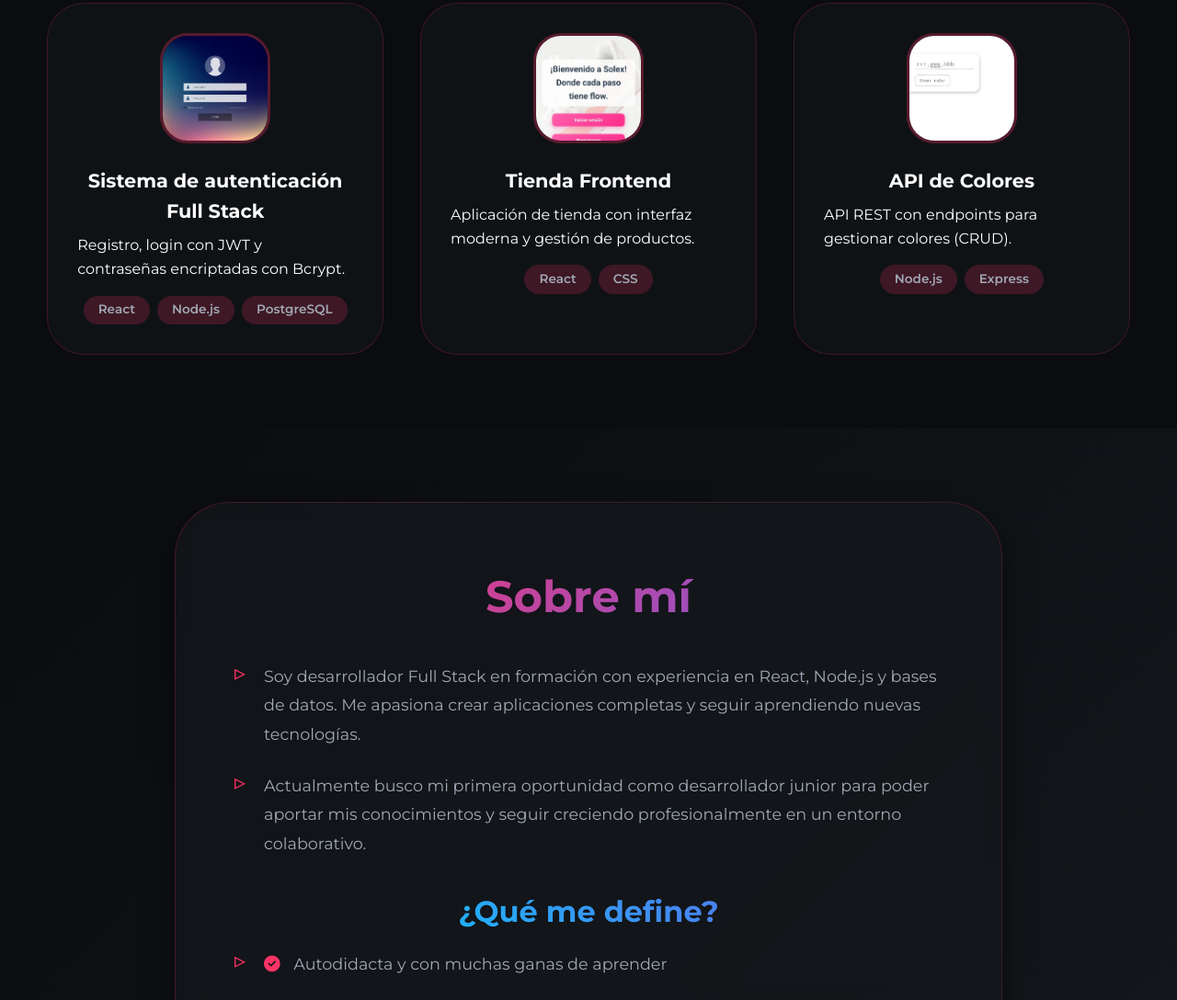
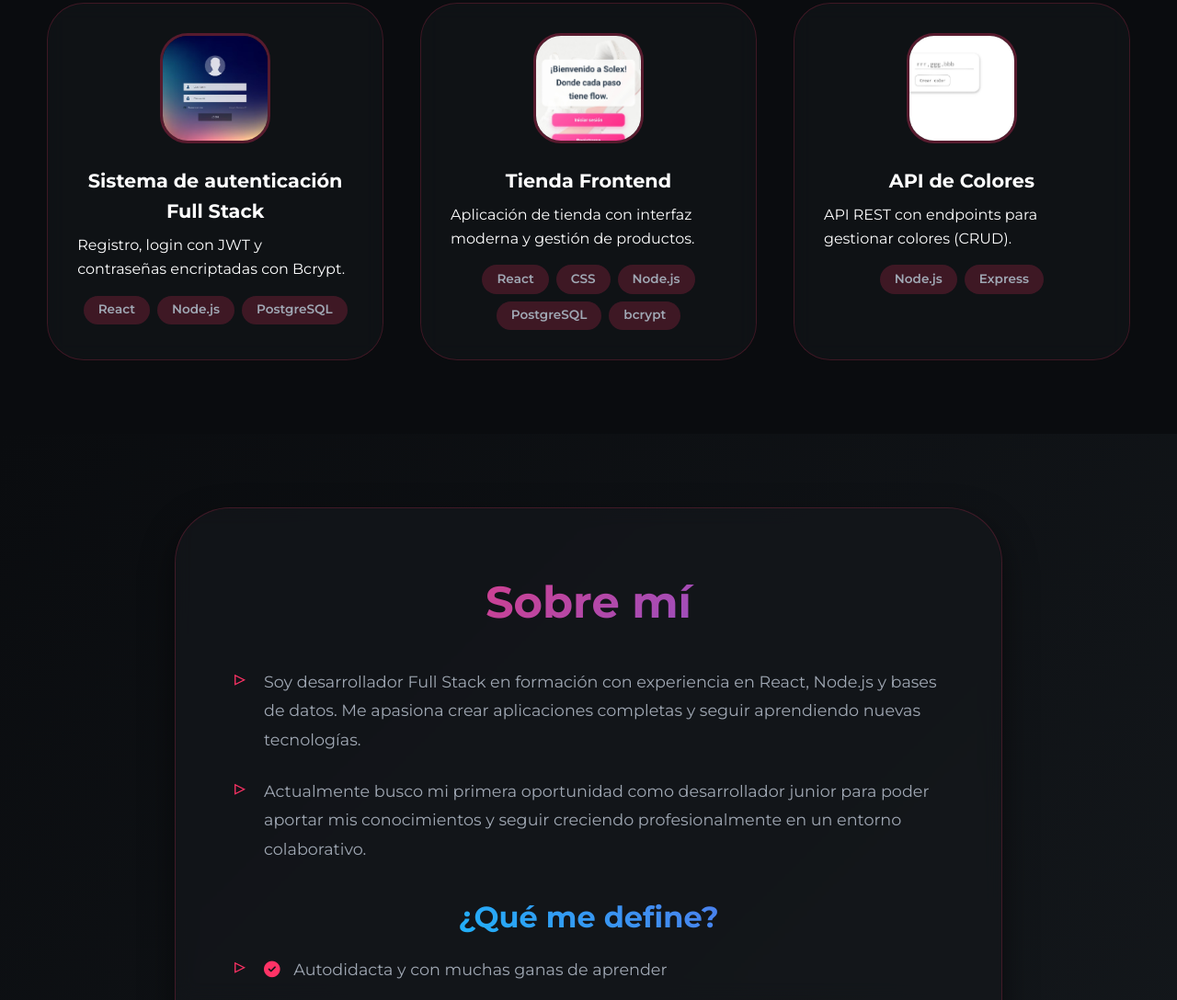
Before and after one commit to mhdkon/porfolio, a plain HTML site: page index.html in a window 1280 px wide. Shown: the part 1620-2708 px from the top of the page at 92% size. Drawn offline with nearby package versions, Linux system fonts and the light colour scheme.

Commit message:
mejora del porfolio del 18 /03/26

```diff
--- a/index.html
+++ b/index.html
@@ -172,6 +172,9 @@
             <div class="tech">
                 <span>React</span>
                 <span>CSS</span>
+                <span>Node.js</span>
+                <span>PostgreSQL</span>
+                <span>bcrypt</span>
             </div>
         </a>
 
```
